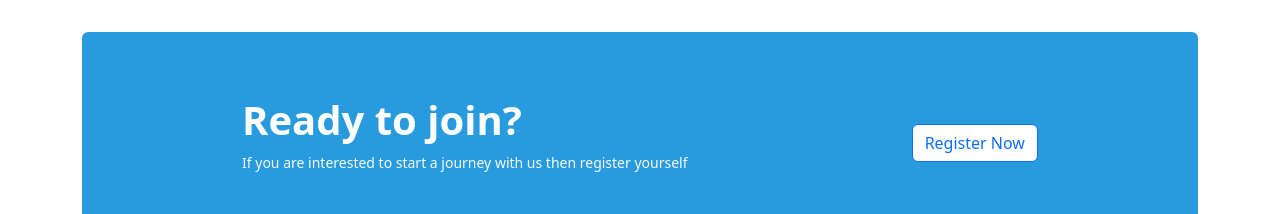
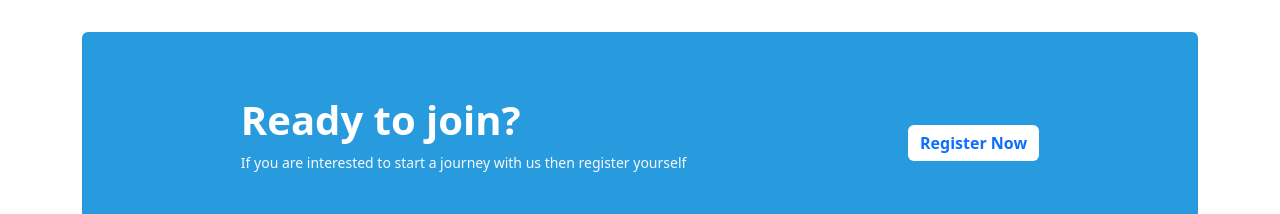
Before and after one commit to MARUF3470/CodersDestination, a plain HTML site: page index.html in a window 1280 px wide. Shown: the part 1820-2034 px from the top of the page. Drawn offline with nearby package versions, Linux system fonts and the light colour scheme.

Commit message:
All done

```diff
--- a/index.html
+++ b/index.html
@@ -261,8 +261,8 @@
             </div>
             <div>
                 <!-- Button trigger modal -->
-                <button type="button" class="btn btn-primary bg-white text-primary" data-bs-toggle="modal"
-                    data-bs-target="#exampleModal">
+                <button type="button" class=" fw-semibold border-0 btn btn-primary bg-white text-primary"
+                    data-bs-toggle="modal" data-bs-target="#exampleModal">
                     Register Now
                 </button>
 
```
